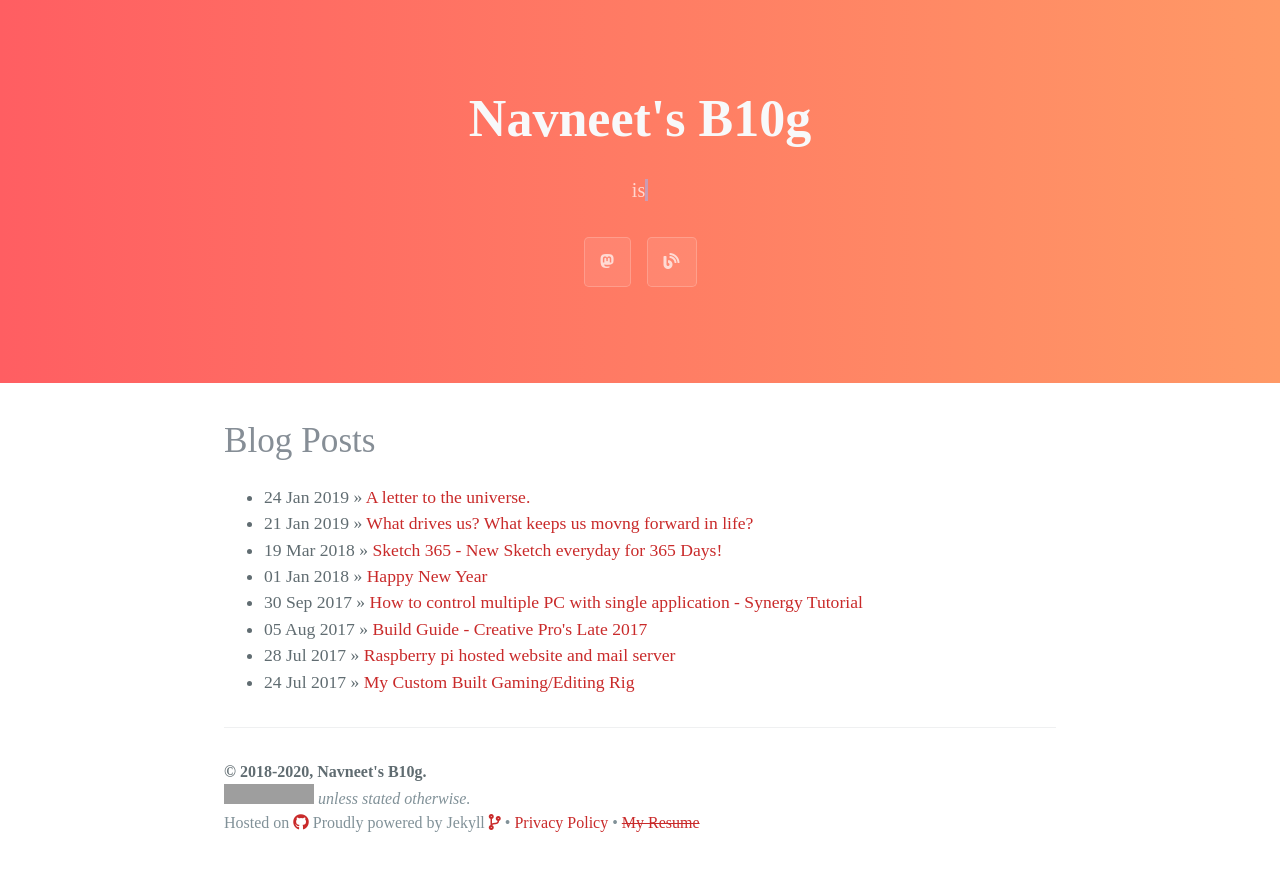
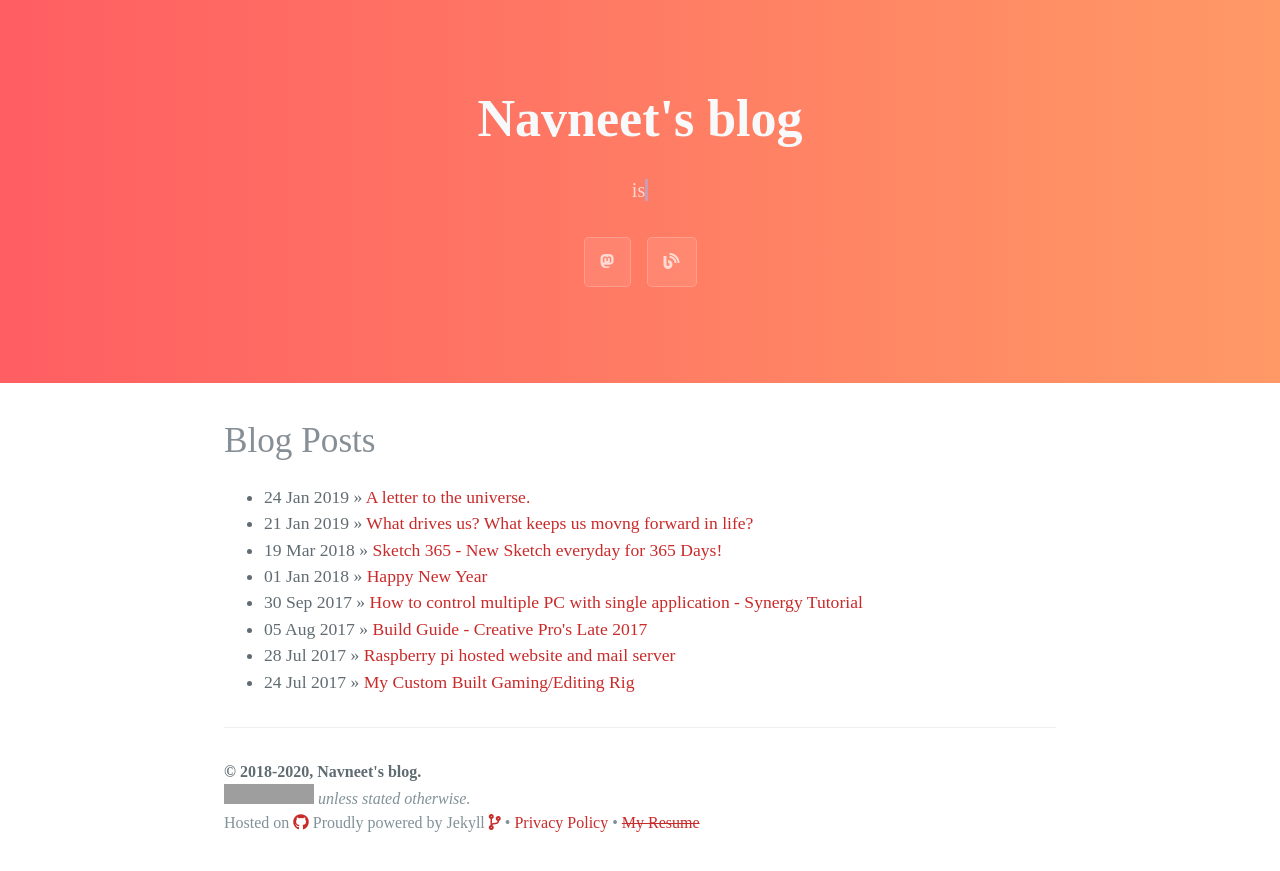
Before and after one commit to Navneet-Suresh/Navneet-Suresh.github.io, a Jekyll site: the page built from index.html, in a window 1280 px wide. Shown: the top 871 px of the page. Built offline with Jekyll 4.4.1, drawn with Linux system fonts in a browser that asks for light colours; nearby versions of some CDN libraries; the list of posts is cut into pages by our own code; grey boxes are pictures that could not be loaded.

Commit message:
Update _config.yml

```diff
--- a/_config.yml
+++ b/_config.yml
@@ -1,5 +1,5 @@
 # Setup
-title: Navneet's B10g
+title: Navneet's blog
 tagline: My thoughts, Views and Ideas.
 description: This blog is a place where I will share my thoughts, views and my percpective on everything that touches me in my daily routine.
 author:
@@ -12,7 +12,7 @@ webmaster_verifications:
   google: 30ZrmRqs3RKHL3QSsK9xVyXYwjTaWKBTYP67mV_ia4g
 lang: en_US
 baseurl: ""
-url: "https://b10g.navnee.tk"
+url: "https://i.navnee.tk"
 paginate:     1
 future: true
 
```
